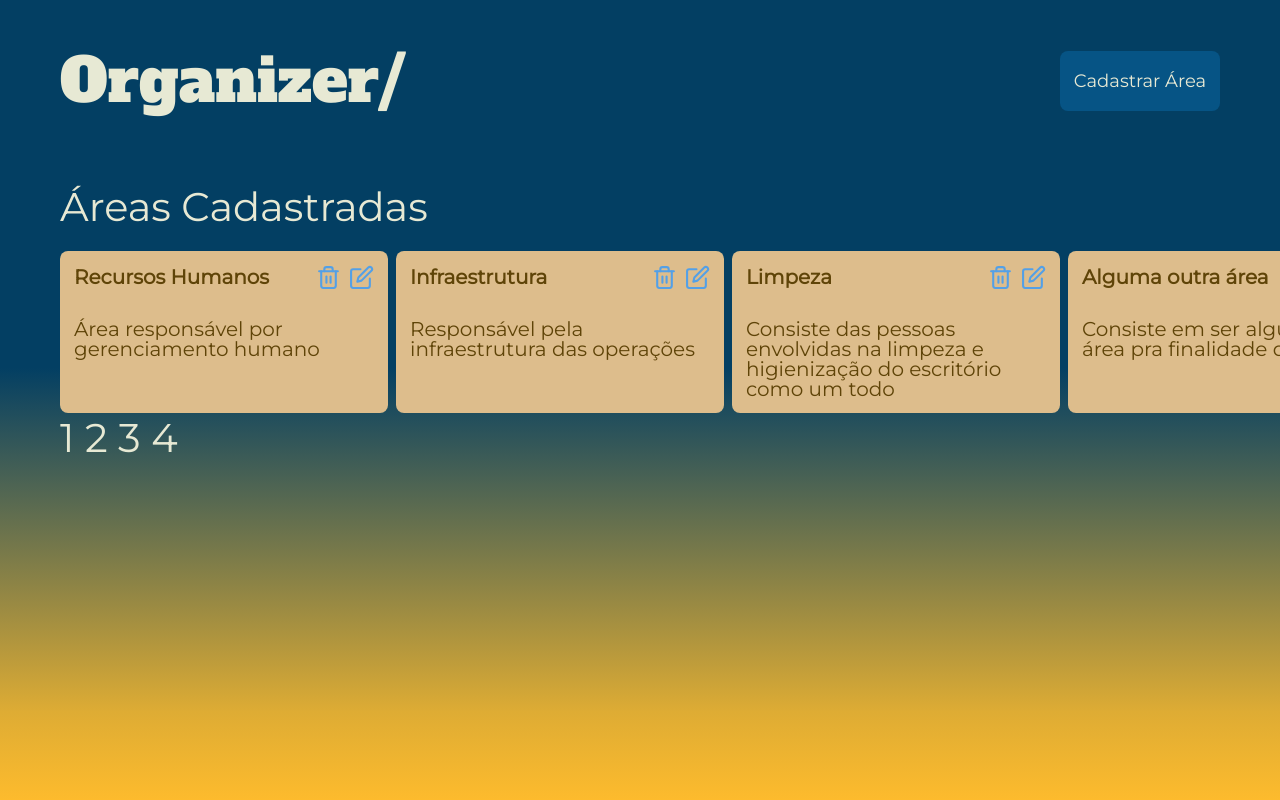
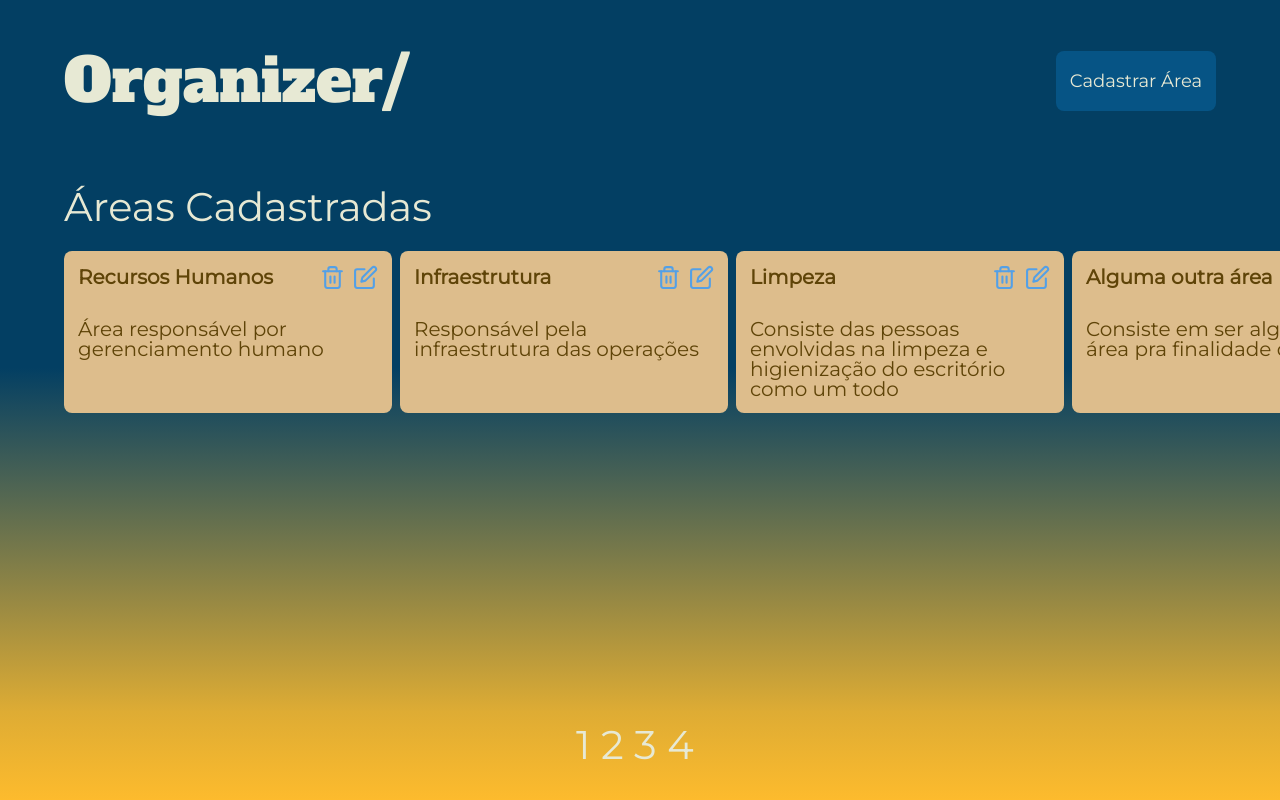
Before and after one commit to am-arcanjo/STGCase, a React (Create React App) app in the folder Frontend/stage-case/: page /lobby in a window 1280 px wide. Shown: the top 800 px of the page. Built offline with nearby package versions, Linux system fonts and the light colour scheme.

Commit message:
paginação

```diff
--- a/Frontend/stage-case/src/pages/Lobby/style.css
+++ b/Frontend/stage-case/src/pages/Lobby/style.css
@@ -34,9 +34,10 @@
   color: #e7e9d4;
   font-family: "Montserrat", serif;
   font-size: 40px;
-  text-align: left;
-  padding-left: 60px;
-  padding-right: 60px;
+  padding-left: 5vw;
+  padding-right: 5vw;
+  align-items: center;
+  justify-content: center;
 }
 
 .Register-button {
@@ -114,11 +115,13 @@
 }
 
 .Pagination {
-  display: flex;
-  border-radius: 5px;
-  justify-content: baseline;
+  position: absolute;
+  left: 45vw;
+  size: 20vw;
+  top: 90vh;
 }
 
-.Pagination.active {
+.Pagination:hover {
   border-radius: 5px;
+  color: rgb(68, 129, 187);
 }
```
